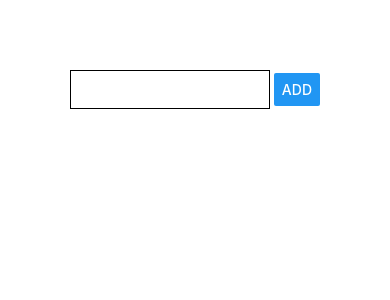
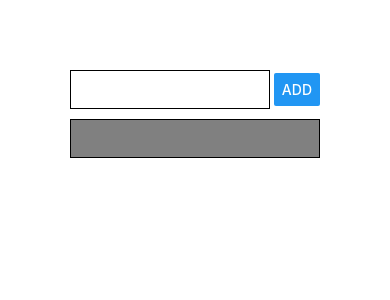
Before and after one commit to ianbumatay/react-native-project, a React Native app: screen / in a window 390 px wide. Both pictures are taken after a click on the button "ADD". Shown: the top 300 px of the page. Built offline with nearby package versions, Linux system fonts and the light colour scheme.

Commit message:
add style to the list items

```diff
--- a/App.js
+++ b/App.js
@@ -13,7 +13,7 @@ export default function App() {
 
   const onPressHandler = () => {
     // setGoals([...goal, InputGoal])
-    setGoals( currentState => [...currentState, InputGoal])
+    setGoals(currentState => [...currentState, InputGoal])
   }
 
 
@@ -33,10 +33,7 @@ export default function App() {
           onPress={onPressHandler} />
       </View>
       <View>
-          {goals.map((goal)=> {
-            return <Text key={goal}>{goal}</Text>
-
-          })}
+        {goals.map((goal) => { return <View style={styles.list}><Text key={goal}> {goal} </Text></View>})}
       </View>
     </View>
 
@@ -57,5 +54,15 @@ const styles = StyleSheet.create({
     borderColor: 'black',
     borderWidth: 1,
     padding: 10
+  },
+  list: {
+    padding:10,
+    // margin: 10
+    marginVertical: 10,//margin on top and buttom
+    borderWidth: 1,
+    borderColor: 'black',
+    backgroundColor: 'grey'
+
+
   }
 });
```
